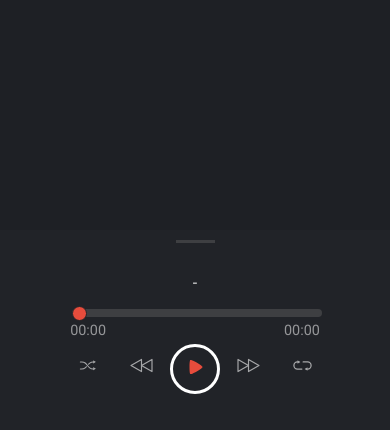
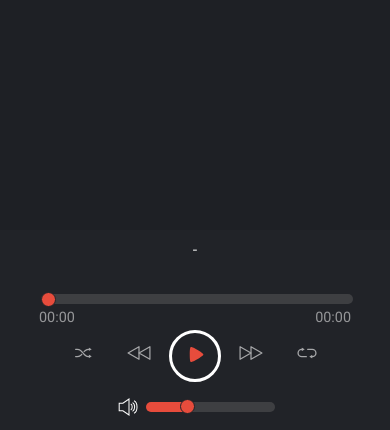
Before and after one commit to Doc-debug/webprog, a PHP site: page /player.html in a window 390 px wide. Shown: the part 414-844 px from the top of the page. Run offline with PHP 8.4, Linux system fonts and the light colour scheme.

Commit message:
player rewrite everything "should" align now :)

```diff
--- a/CSS/default.css
+++ b/CSS/default.css
@@ -117,7 +117,7 @@ button:focus {
     );
     border-radius: 15px;
     border: none;
-    height: 8px;
+    height: 10px;
     width: 100%;
 }
 
--- a/CSS/musicplayer.css
+++ b/CSS/musicplayer.css
@@ -27,37 +27,39 @@ Styling            - individual content styling
 /* ========== PLAYER ================ */
 #player {
     position: fixed;
+    display: flex;
+    align-items: center;
     bottom: 0;
     height: 100px;
     width: 100%;
     background-color: var(--bg-secondary);
     z-index: 1000;
 }
+
 #player .song-info {
-    float: left;
     width: 100px;
     margin: 25px;
 }
 
 #control {
-    margin: 25px auto;
+    margin: 25px;
     text-align: center;
-    max-width: 2000px;
-    width: calc(100% - 500px);
+    width: 100%;
+    display: flex;
 }
 
 #progress-bar-container {
     position: relative;
-    float: right;
-    height: 5px;
-    width: calc(100% - 300px);
+    width: 100%;
     margin: 20px auto;
     cursor: pointer;
+    order: 2;
 }
 
 #progress-bar-container .time {
     position: absolute;
-    top: -9px;
+    top: 20px;
+    margin: 0;
     font-size: 0.9em;
     opacity: var(--op-m);
 }
@@ -65,33 +67,17 @@ Styling            - individual content styling
     right: 0;
 }
 
-#song-slider {
-    position: relative;
-    top: -15px;
-}
-
-#volume-container {
-    position: relative;
-    float: right;
-    width: 100px;
-}
-
-#volume-control {
-    background: linear-gradient(
-        90deg,
-        var(--contrast) 30%,
-        var(--bg-tertionary) 30%
-    );
-}
-
 #control .buttons {
-    width: 300px;
+    width: 290px;
+    order: 1;
+    flex: none;
+    align-self: flex-end;
 }
 #control button {
     display: inline-block;
     padding: 0;
-    height: 50px;
-    width: 50px;
+    height: 52px;
+    width: 52px;
 }
 
 #control button img {
@@ -100,8 +86,6 @@ Styling            - individual content styling
 }
 
 #play-control {
-    height: 50px;
-    width: 50px;
     border: solid 3px white;
     border-radius: 100%;
     background-color: var(--bg-secondary);
@@ -121,47 +105,51 @@ Styling            - individual content styling
     opacity: 1;
 }
 
-@media only screen and (max-width: 1000px) {
+#volume-container {
+    margin: 25px;
+    display: flex;
+    align-items: center;
+}
+#volume-container button {
+    height: 30px;
+    width: 30px;
+    padding: 0;
+    flex: none;
+}
+#volume-control {
+    background: linear-gradient(
+        90deg,
+        var(--contrast) 30%,
+        var(--bg-tertionary) 30%
+    );
+}
+
+@media only screen and (max-width: 800px) {
     #player {
         height: 200px;
-    }
-    #player .drag-bar {
-        max-width: 600px;
-        width: 10%;
-        height: 3px;
-        margin: 10px auto 30px auto;
-        background-color: var(--bg-tertionary);
+        flex-direction: column;
     }
 
     #player .song-info {
         text-align: center;
         width: 100%;
-        float: none;
-        margin: 0;
+        margin: 10px;
     }
-
     #progress-bar-container {
-        width: 80%;
-        float: none;
+        order: 1;
+    }
+    #control .buttons {
+        order: 2;
     }
     #control {
+        flex-direction: column;
         width: 80%;
+        margin: 0;
     }
     #control .buttons {
         width: 100%;
-        margin: auto;
     }
-    #control .extra {
-        position: unset;
+    #volume-container {
+        margin: 10px;
     }
 }
-@media only screen and (max-width: 400px) {
-    #control .buttons {
-        width: 100%;
-        margin: auto;
-        transform: translateX(-50%);
-        min-width: 400px;
-        left: 50%;
-        position: relative;
-    }
-}
--- a/CSS/player.css
+++ b/CSS/player.css
@@ -32,7 +32,7 @@ Styling             - individual content styling
     height: calc(100vh - 100px);
     contain: content;
 }
-@media only screen and (max-width: 1000px) {
+@media only screen and (max-width: 800px) {
     #content {
         height: calc(100vh - 200px);
     }
@@ -67,7 +67,7 @@ Styling             - individual content styling
     margin: 15px;
 }
 
-@media only screen and (max-width: 700px) {
+@media only screen and (max-width: 800px) {
     #menu {
         width: 60px;
         height: 60px;
--- a/CSS/playlist.css
+++ b/CSS/playlist.css
@@ -36,7 +36,7 @@ Styling             - individual content styling
     height: calc(100vh - 100px);
     contain: content;
 }
-@media only screen and (max-width: 1000px) {
+@media only screen and (max-width: 800px) {
     #content {
         height: calc(100vh - 200px);
     }
@@ -71,7 +71,7 @@ Styling             - individual content styling
     margin: 15px;
 }
 
-@media only screen and (max-width: 700px) {
+@media only screen and (max-width: 800px) {
     #menu {
         width: 60px;
         height: 60px;
@@ -129,7 +129,7 @@ Styling             - individual content styling
 }
 /* ========== LAYOUT MOBILE ========= */
 
-@media only screen and (max-width: 700px) {
+@media only screen and (max-width: 800px) {
     #content-container {
         flex-direction: column;
     }
--- a/player.html
+++ b/player.html
@@ -76,7 +76,6 @@
         </div>
 
         <div id="player">
-            <div class="drag-bar"></div>
             <div class="song-info" id="song-info">
                 <span class="title"></span>
                 -
@@ -115,7 +114,7 @@
             </div>
             <div class="no-select" id="volume-container">
                 <button class="buttons" id="mute-control">
-                    <!-- <img src=""> Lautprechersymbol needed-->
+                    <img src="/img/ctrl/sound.svg" />
                 </button>
                 <input
                     type="range"
```
Also changed, not shown: playlists.html (+13 -1 lines), img/ctrl/mute.svg (added), img/ctrl/sound.svg (added).
